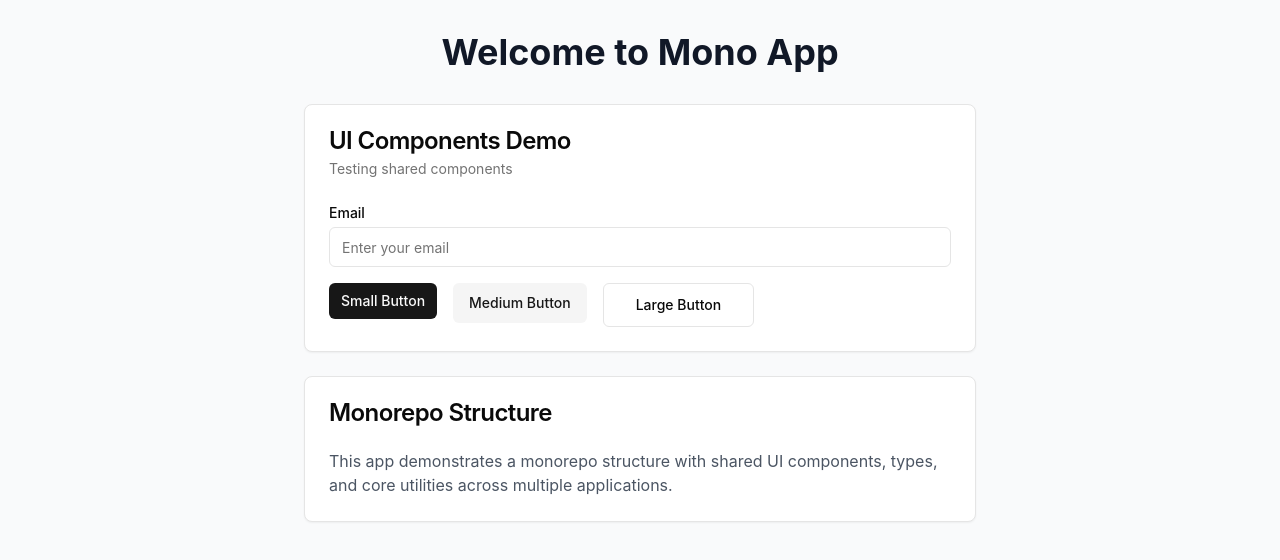
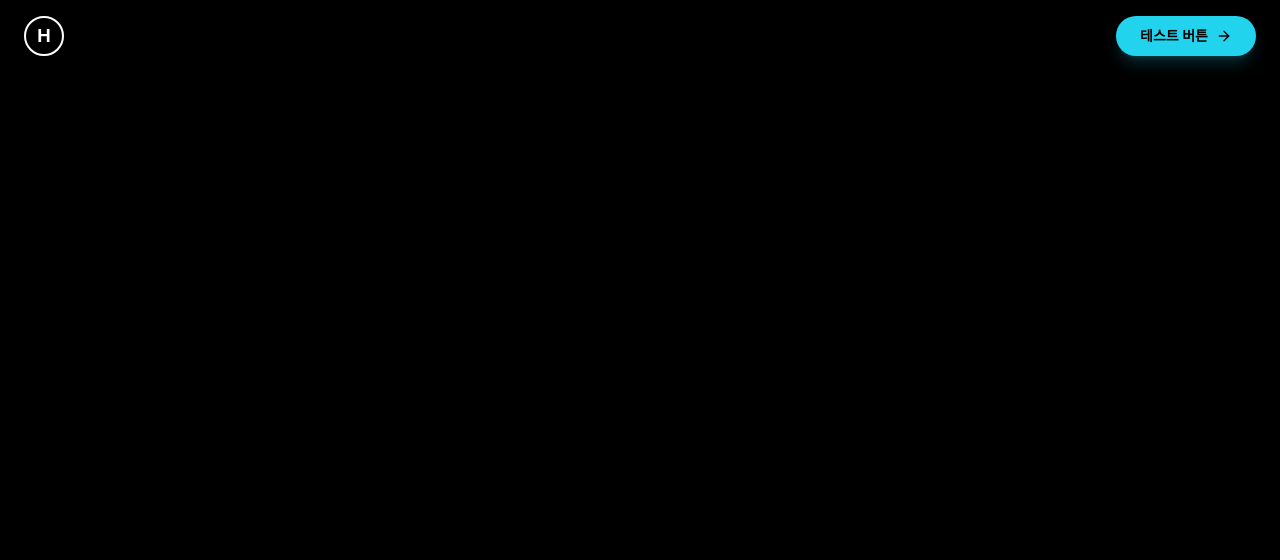
Before and after one commit to helloa1109/monorepo, a Next.js app in the folder apps/web/: page / in a window 1280 px wide. Shown: the top 560 px of the page. Built offline with nearby package versions, Linux system fonts and the light colour scheme.

Commit message:
feat:header,page

```diff
--- a/apps/web/src/app/page.tsx
+++ b/apps/web/src/app/page.tsx
@@ -1,63 +1,11 @@
 'use client';
 
-import { Button, Card, CardHeader, CardTitle, CardDescription, CardContent, Input } from '@mono/ui';
+import { Header } from '@/components/Header';
 
 export default function Home() {
   return (
-    <main className="min-h-screen bg-gray-50 py-8">
-      <div className="container mx-auto px-4">
-        <div className="max-w-2xl mx-auto">
-          <h1 className="text-4xl font-bold text-center text-gray-900 mb-8">
-            Welcome to Mono App
-          </h1>
-
-          <div className="space-y-6">
-            <Card>
-              <CardHeader>
-                <CardTitle>UI Components Demo</CardTitle>
-                <CardDescription>Testing shared components</CardDescription>
-              </CardHeader>
-              <CardContent>
-                <div className="space-y-4">
-                  <div>
-                    <Input
-                      label="Email"
-                      type="email"
-                      placeholder="Enter your email"
-                      size="md"
-                      maxLength={50}
-                    />
-                  </div>
-
-                  <div className="flex gap-4">
-                    <Button size="sm" variant="primary">
-                      Small Button
-                    </Button>
-                    <Button size="md" variant="secondary">
-                      Medium Button
-                    </Button>
-                    <Button size="lg" variant="outline">
-                      Large Button
-                    </Button>
-                  </div>
-                </div>
-              </CardContent>
-            </Card>
-
-            <Card>
-              <CardHeader>
-                <CardTitle>Monorepo Structure</CardTitle>
-              </CardHeader>
-              <CardContent>
-                <p className="text-gray-600">
-                  This app demonstrates a monorepo structure with shared UI components,
-                  types, and core utilities across multiple applications.
-                </p>
-              </CardContent>
-            </Card>
-          </div>
-        </div>
-      </div>
+    <main className="min-h-screen bg-black text-white overflow-x-hidden">
+      <Header />
     </main>
   );
 }
--- /dev/null
+++ b/apps/web/src/components/Header.tsx
@@ -0,0 +1,19 @@
+'use client';
+
+import { Button } from '@mono/ui';
+import { ArrowRight } from 'lucide-react';
+
+export function Header() {
+  return (
+    <header className="fixed top-0 left-0 right-0 z-50 px-6 py-4 flex items-center justify-between bg-black/50 backdrop-blur-sm">
+      <div className="flex items-center gap-2">
+        <div className="w-10 h-10 rounded-full border-2 border-white flex items-center justify-center">
+          <span className="text-lg font-bold">H</span>
+        </div>
+      </div>
+      <Button className="bg-cyan-400 hover:bg-cyan-500 text-black font-semibold rounded-full px-6 shadow-lg shadow-cyan-400/20">
+        테스트 버튼 <ArrowRight className="ml-2 h-4 w-4" />
+      </Button>
+    </header>
+  );
+}
```
